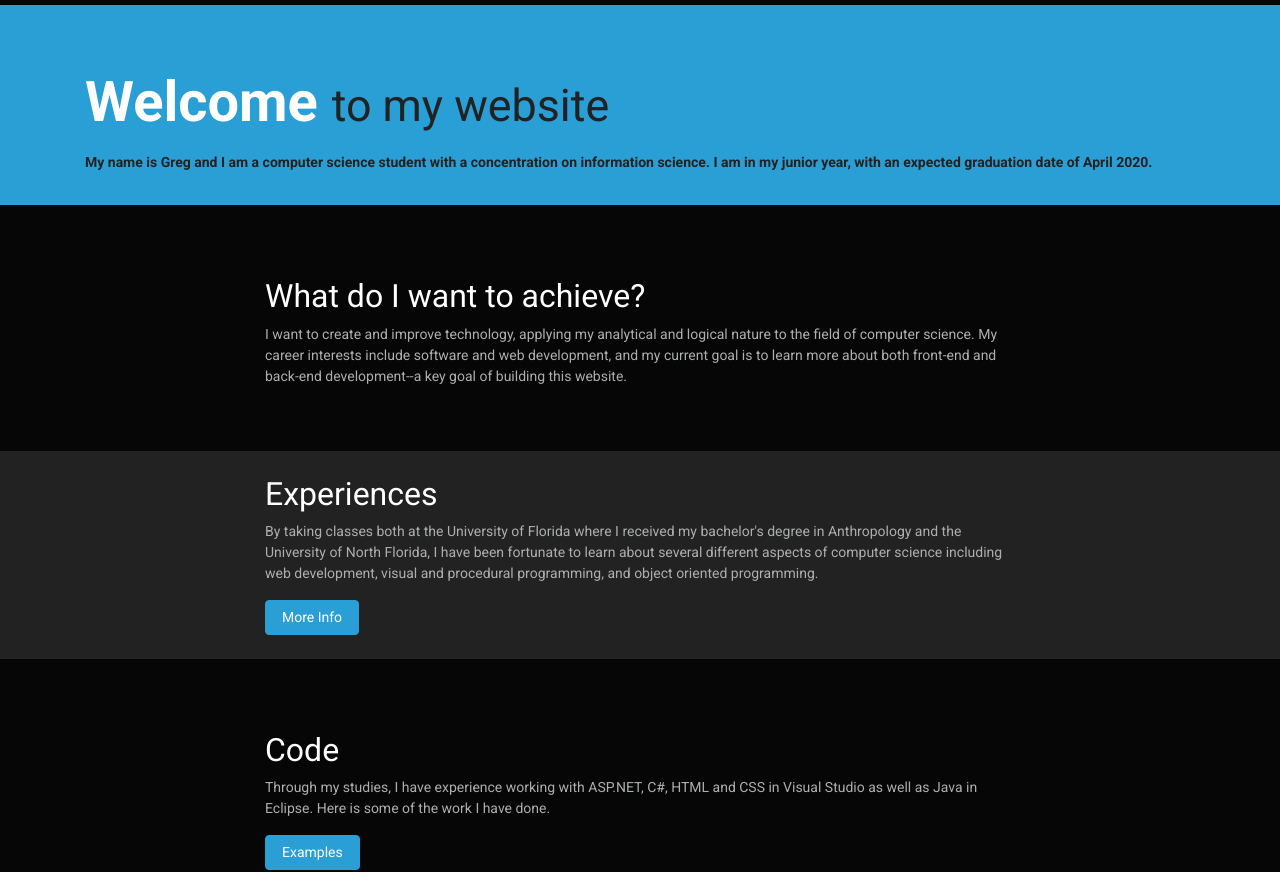
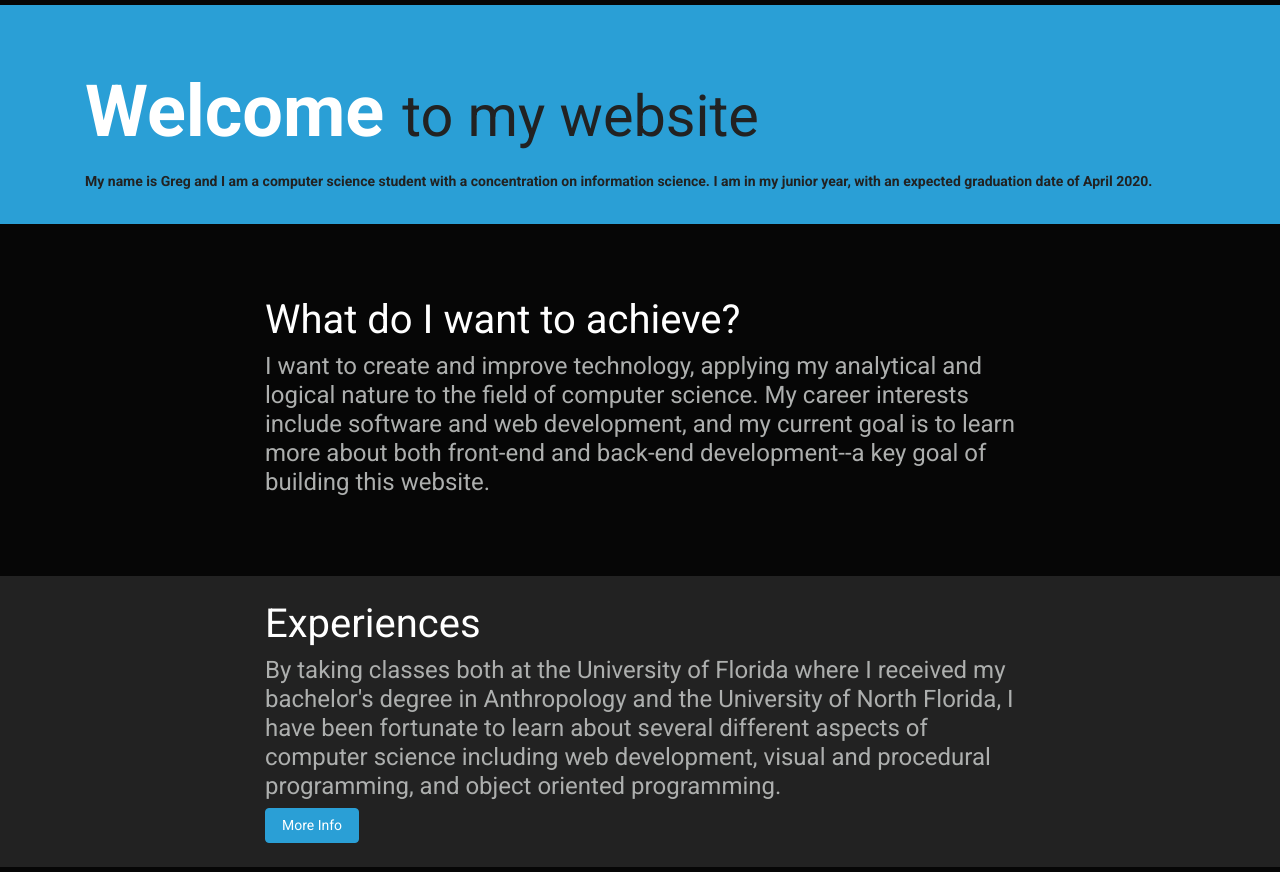
Before and after one commit to gmmurray/personal-website-v1, a plain HTML site: page index.html in a window 1280 px wide. Shown: the part 87-959 px from the top of the page. Drawn offline with nearby package versions, Linux system fonts and the light colour scheme.

Commit message:
Thicker sections, blue top of page button, logo link

```diff
--- a/index.html
+++ b/index.html
@@ -26,7 +26,7 @@
 
 <body id="background">
 	<nav id="navbar" class="navbar navbar-expand-sm">
-		<img src="images\logo_3.1.png">
+		<a href="index.html"><img src="images\logo_3.1.png"></a>
 		<ul class="navbar-nav ml-auto">
 			<li class="nav-item">
 				<a class="nav-link text-primary font-weight-bold" href=index.html>Home</a>
@@ -45,7 +45,7 @@
 
 	<div class="jumbotron jumbotron-fluid bg-primary mb-0 pb-3 rounded-0">
 		<div class="container">
-			<h1 class="font-weight-bold display-4">
+			<h1 class="font-weight-bold display-3">
 				Welcome
 				<small class="text-light">to my website</small>
 			</h1>
@@ -56,48 +56,48 @@
 		</div>
 	</div>
 
-	<div id="section1" class="container-fluid mt-0 pb-4 pt-4 mt-5 mb-4">
+	<div id="section1" class="container-fluid pb-4 pt-4 mt-5 mb-4">
 		<div class="mx-auto" style="width:60%">
-				<h4 id="head1">What do I want to achieve?</h4>
+				<h3 id="head1">What do I want to achieve?</h3>
 		</div>
 
 		<div class="mx-auto" style="width:60%">
-			<p id ="text1" class="text-dark">
+				<h5 class="text-dark" id="text1">
 				I want to create and improve technology, applying my analytical and logical
 				nature to the field of computer science. My career interests include
 				software and web development, and my current goal is to learn more about
 				both front-end and back-end development--a key goal of building this website.
-			</p>
+				</h5>
 		</div>
 	</div>
 
-	<div id="sec2" class="container-fluid bg-light mt-0 pb-4 pt-4 mt- mb-4">
+	<div id="sec2" class="container-fluid bg-light mt-5 pb-4 pt-4 mb-4">
 		<div class="mx-auto" style="width:60%">
-			<h4 id="head2">Experiences</h4>
+			<h3 id="head2">Experiences</h3>
 		</div>
 
 		<div class="mx-auto" style="width:60%">
-			<p id="text2"class="text-dark">
+			<h5 id="text2"class="text-dark">
 				By taking classes both at the University of Florida where I received my
 				bachelor's degree in Anthropology and the University of North Florida, I have
 				been fortunate to learn about several different aspects of computer science
 				including web development, visual and procedural programming, and object
 				oriented programming.
-			</p>
+			</h5>
 			<a class="btn btn-primary" href="resume.html" role="button">More Info</a>
 		</div>
 	</div>
 
-	<div class="container-fluid mt-0 pb-4 pt-4 mt-5 mb-4">
+	<div class="container-fluid pb-4 pt-4 mt-5 mb-4">
 		<div class="mx-auto" style="width:60%">
-			<h4 id="head3">Code</h4>
+			<h3 id="head3">Code</h3>
 		</div>
 
 		<div class="mx-auto" style="width:60%">
-			<p id="text3" class="text-dark">
+			<h5 id="text3" class="text-dark">
 				Through my studies, I have experience working with ASP.NET, C#, HTML and CSS in Visual Studio
 				as well as Java in Eclipse. Here is some of the work I have done.
-			</p>
+			</h5>
 			<a class="btn btn-primary" href="work.html" role="button">Examples</a>
 		</div>
 	</div>
```
Also changed, not shown: resume.html (+1 -1 lines), work.html (+2 -2 lines).
